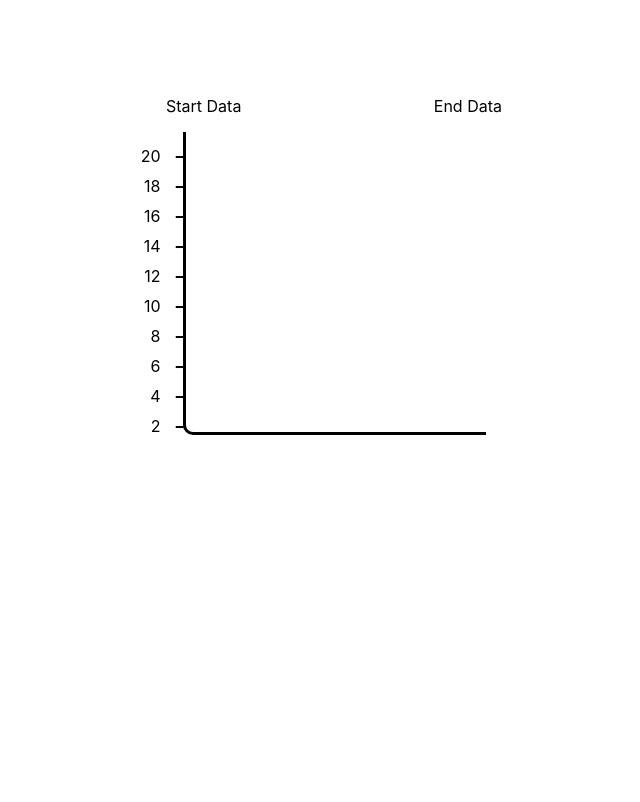
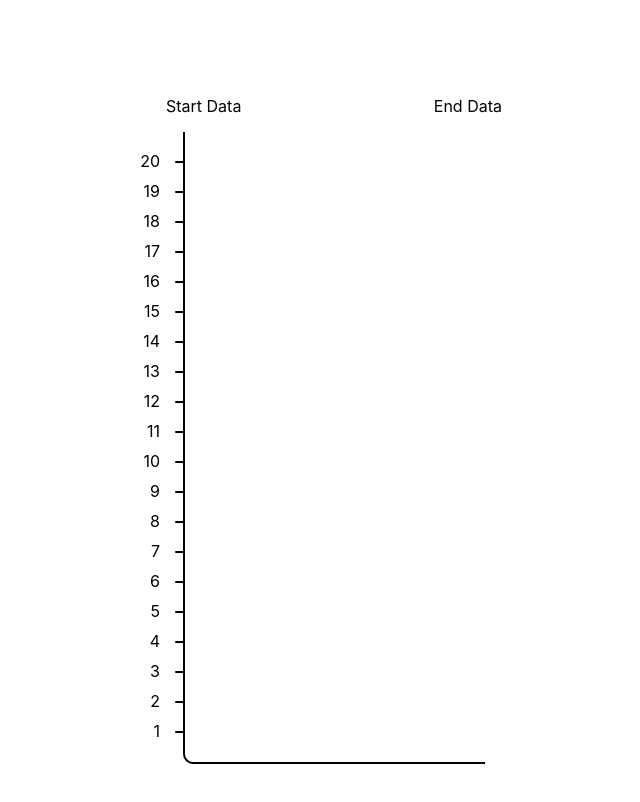
Before and after one commit to samyiskarous/react-responsive-native-chart, a React (Create React App) app: page / in a window 1280 px wide. Shown: the top 802 px of the page, without its empty margins (306-946 px from the left). Built offline with nearby package versions, Linux system fonts and the light colour scheme.

Commit message:
fix: Graph height is now reponsive to the values provided

```diff
--- a/package.json
+++ b/package.json
@@ -7,7 +7,6 @@
     "@testing-library/react": "^11.1.0",
     "@testing-library/user-event": "^12.1.10",
     "axios": "^0.21.1",
-    "jest": "^27.0.4",
     "prop-types": "^15.7.2",
     "react": "^17.0.2",
     "react-datepicker": "^4.1.1",
--- /dev/null
+++ b/src/components/reusable/charts/BarChart/AxisY.js
@@ -0,0 +1,72 @@
+import React from 'react';
+import styled from 'styled-components';
+
+const AxisY = (props) => {
+
+    const {axisValues} = props;
+
+    const AxisYContainer = styled.div({
+        height: '100%',
+        width: '30%',
+        backgroundColor: 'transparent',
+
+        transform: 'translate(-100%)',
+
+        // To start at position 0 on the graph
+        position: 'relative',
+        top: 14
+    });
+
+    const ValuesList = styled.ul({
+        listStyleType: 'none',
+        paddingLeft: 0,
+        display: 'flex',
+        flexDirection: 'column',
+        justifyContent: 'space-between',
+        height: '100%',
+        margin: 0,
+    });
+
+    const ValuesListItem = styled.li({
+        opacity: props => props.transparent ? 0 : 1
+    });
+    const ListItemData = styled.span({
+        display: 'flex',
+        alignItems: 'center',
+    })
+    const ListItemValue = styled.span({
+        width: '100%',
+        textAlign: 'right'
+    })
+    const ListItemIndicator = styled.span({
+        fontSize: '25px',
+        paddingLeft: '15%'
+    })
+
+    return (
+        <AxisYContainer>
+            <ValuesList>
+                {axisValues.map((value, index) => {
+                    return (
+                        <ValuesListItem key={index}>
+                            <ListItemData>
+                                <ListItemValue>{value}</ListItemValue>
+                                <ListItemIndicator>-</ListItemIndicator>
+                            </ListItemData>
+                        </ValuesListItem>
+                    )
+
+                })}
+
+                    <ValuesListItem transparent>
+                        <ListItemData>
+                            <ListItemValue>0</ListItemValue>
+                            <ListItemIndicator>-</ListItemIndicator>
+                        </ListItemData>
+                    </ValuesListItem>
+            </ValuesList>
+        </AxisYContainer>
+    );
+}
+
+export default AxisY;
--- a/src/components/reusable/charts/BarChart.js
+++ b/src/components/reusable/charts/BarChart/index.js
@@ -1,8 +1,9 @@
 import react from 'react';
 import PropTypes from 'prop-types'
 import styled from 'styled-components';
+import AxisY from './AxisY';
 
-const AXIS_VALUES_COUNT = 10;
+const AXIS_VALUES_COUNT = 20;
 
 const BarChart = (props) => {
     BarChart.propTypes = {
@@ -28,74 +29,24 @@ const BarChart = (props) => {
     const xAxisValues = extractAxisRawData(rawBarsData, 'x');
 
     const BarChartContainerDiv = styled.div({
-        height: `${size/16}rem`,
+        // maxHeight: '100%',
+        height: `fit-content`,
         width: `${size/16}rem`,
-        borderLeft: `3px solid black`,
-        borderBottom: `3px solid black`,
-        borderBottomLeftRadius: 10
+        borderLeft: `2px solid black`,
+        borderBottom: `2px solid black`,
+        borderBottomLeftRadius: 10,
     });
-    const AxisY = styled.div({
-        height: '100%',
-        width: '30%',
-        backgroundColor: 'transparent',
 
-        transform: 'translate(-100%)'
-    });
     const AxisX = styled.div({
         width: '100%',
         height: '10%',
         backgroundColor: 'transparent',
     });
-    const AxisXList = styled.ul({
-        listStyleType: 'none',
-        paddingLeft: 0,
-        display: 'flex',
-        flexDirection: 'column',
-        justifyContent: 'space-between',
-        height: '100%',
-        margin: 0,
-        position: 'relative',
-        top: '3%'
-    });
 
-    const AxisXListItem = styled.li({
-        opacity: props => props.transparent ? 0 : 1
-    });
-
-    const ListItemData = styled.span({
-        display: 'flex',
-        alignItems: 'center',
-    })
-
-    const ListItemValue = styled.span({
-        width: '100%',
-        textAlign: 'right'
-    })
-
-    const ListItemIndicator = styled.span({
-        fontSize: '25px',
-        paddingLeft: '15%'
-    })
     return (
         <>
             <BarChartContainerDiv>
-                <AxisY>
-                    <AxisXList>
-                        {yAxisValues.map((value, index) => {
-                            return (
-                                <AxisXListItem>
-                                    <ListItemData>
-                                        <ListItemValue>{value}</ListItemValue>
-                                        <ListItemIndicator>-</ListItemIndicator>
-                                    </ListItemData>
-                                </AxisXListItem>
-                            )
-
-                        })}
-
-                        <AxisXListItem transparent><span>0&nbsp;&nbsp;-</span></AxisXListItem>
-                    </AxisXList>
-                </AxisY>
+                <AxisY axisValues={yAxisValues}/>
 
                 <AxisX>
 
```
Also changed, not shown: 2 other files (tests, documents, lock files or other folders).
